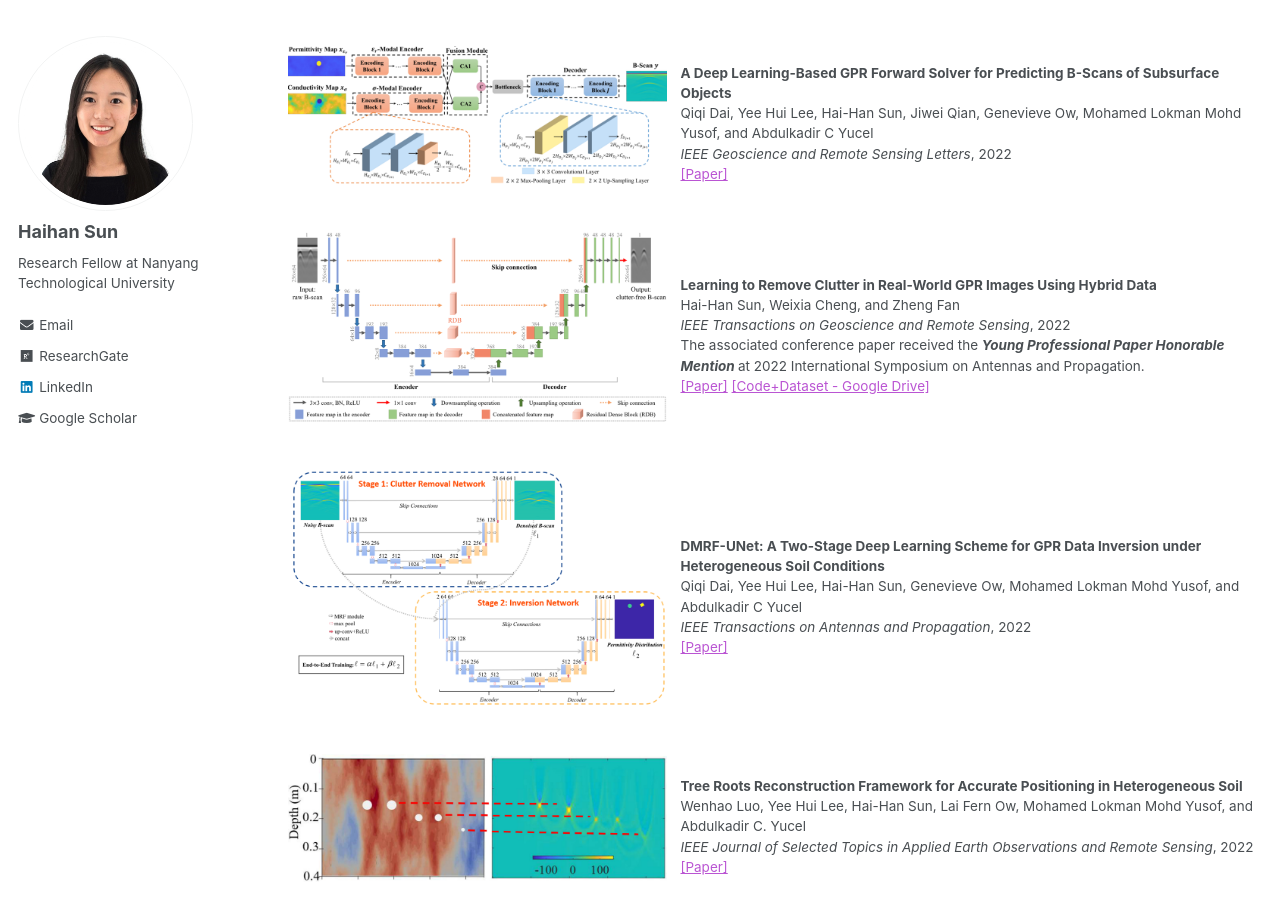
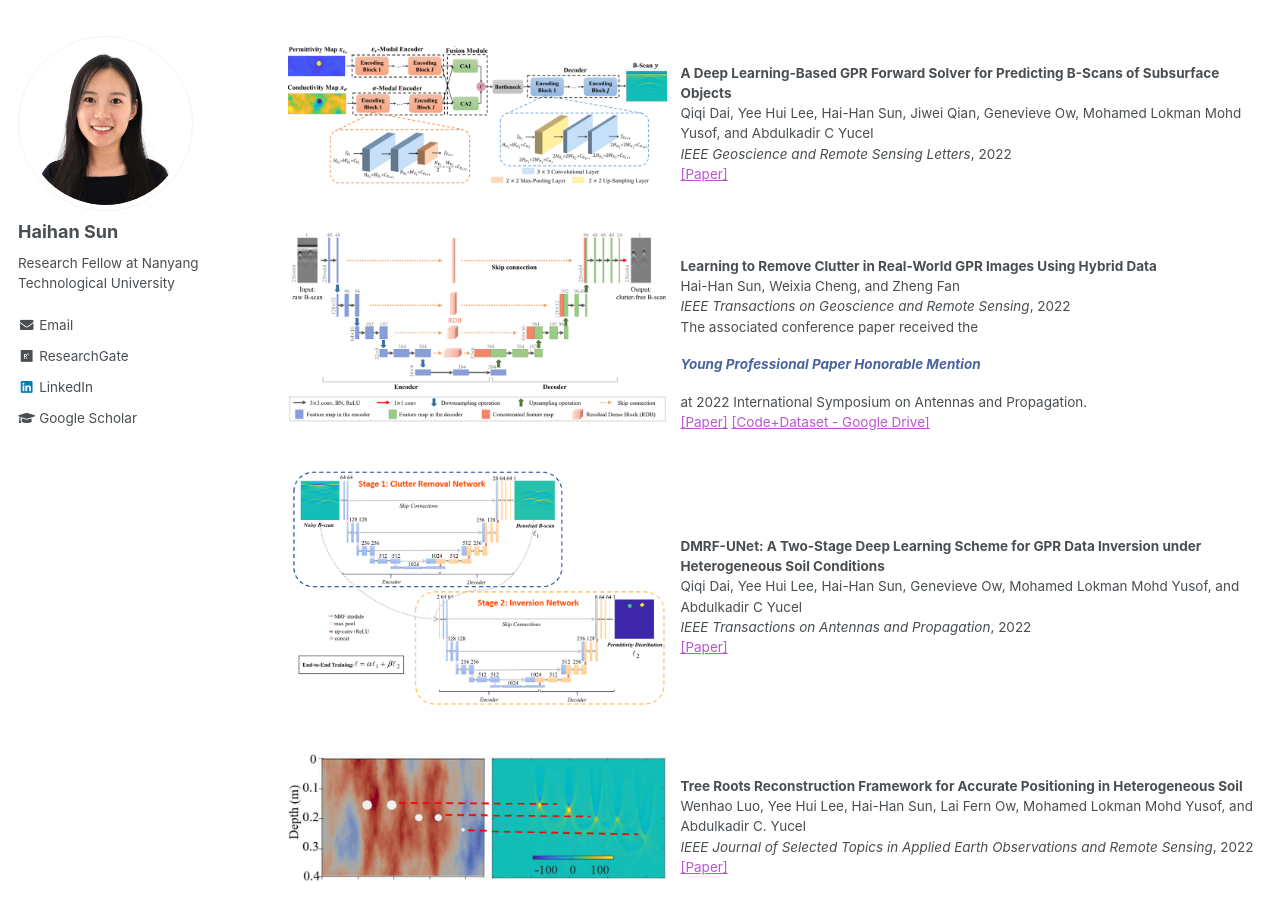
Before and after one commit to Haihan-Sun/Haihan-Sun.github.io, a Jekyll site: the page built from _pages/GPR.html, in a window 1280 px wide and 900 px high, scrolled down 625 px. Built offline with Jekyll 4.4.1, drawn with Linux system fonts in a browser that asks for light colours.

Commit message:
Update GPR.html

```diff
--- a/_pages/GPR.html
+++ b/_pages/GPR.html
@@ -50,7 +50,7 @@ Qiqi Dai, Yee Hui Lee, Hai-Han Sun, Jiwei Qian, Genevieve Ow, Mohamed Lokman Moh
 <td align="left"><p><b>Learning to Remove Clutter in Real-World GPR Images Using Hybrid Data </b> <br />
 Hai-Han Sun, Weixia Cheng, and Zheng Fan <br />
 <i>IEEE Transactions on Geoscience and Remote Sensing</i>, 2022 <br />
-The associated conference paper received the <i><b> Young Professional Paper Honorable Mention </b> </i> at 2022 International Symposium on Antennas and Propagation.<br />
+The associated conference paper received the <i><b><p style="color:#4863A0">Young Professional Paper Honorable Mention</p> </b> </i> at 2022 International Symposium on Antennas and Propagation.<br />
 <a href="https://Haihan-Sun.github.io/files/GPR7.pdf" style="color:MediumOrchid;">[Paper]</a>
 <a href="https://drive.google.com/file/d/1ZdNZPVgvQGfb6kKFuwj0H6UGxjO8_cMw/view?usp=sharing" style="color:MediumOrchid;">[Code+Dataset - Google Drive]</a>  <br />
 </td></tr></table>
```
